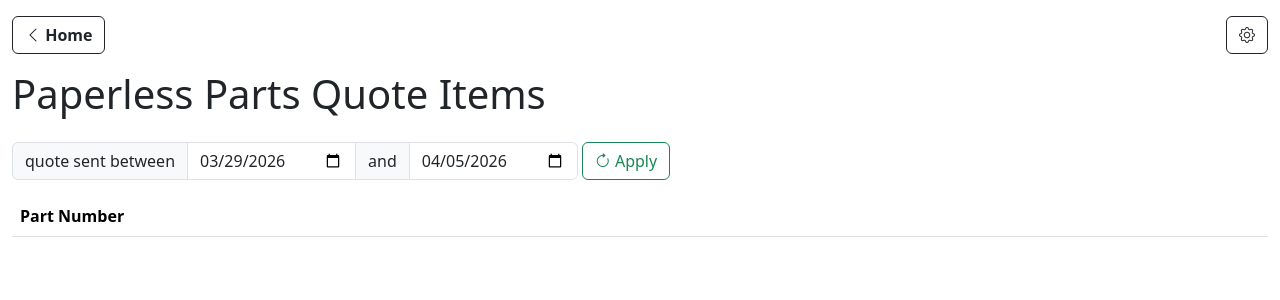
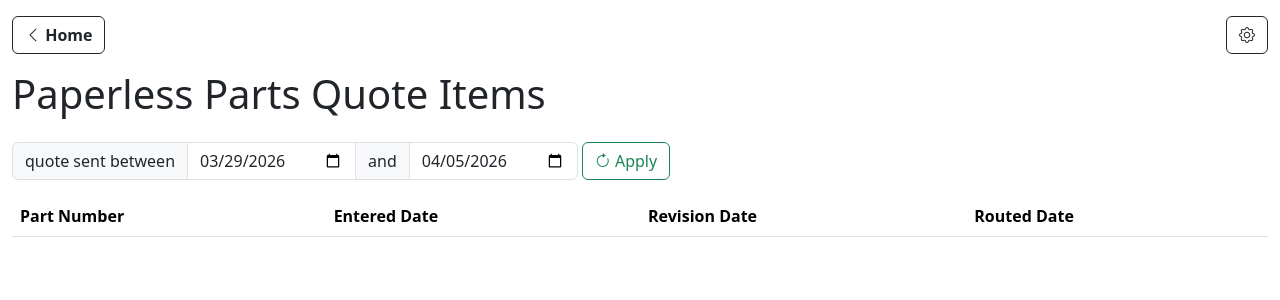
Before and after one commit to williamjacksn/e2-spy, a Flask app: page /paperless-parts/quote-items in a window 1280 px wide. Shown: the top 300 px of the page. Run offline with Flask 3, Linux system fonts and the light colour scheme; data that the repository does not hold is empty; parts of the project's set-up code (start-up, migrations or seed data) failed here and were passed over.

Commit message:
Get part dates from E2

```diff
--- a/e2_spy/app.py
+++ b/e2_spy/app.py
@@ -702,12 +702,16 @@
     part_numbers = flask.g.db.paperless_parts_quote_items_parts_in_range(
         start_date, end_date
     )
+
+    e2db = get_e2_database(flask.g.db)
+    part_dates = e2db.part_dates(part_numbers)
     return flask.render_template(
         "paperless-parts/quote-items.html",
         ctx={
             "start": start_date.isoformat(),
             "end": end_date.isoformat(),
             "parts": part_numbers,
+            "part_dates": part_dates,
         },
     )
 
--- a/e2_spy/db/e2.py
+++ b/e2_spy/db/e2.py
@@ -379,6 +379,22 @@
         """
         return self.q(sql)
 
+    def part_dates(self, part_numbers: list[str]) -> dict[str, dict]:
+        sql = """
+            select part_number, revision_date, date_routed, entered_date
+            from part_number
+            where part_number in %s
+        """
+        params = (part_numbers,)
+        return {
+            row.get("part_number"): {
+                "entered_date": row.get("entered_date"),
+                "revision_date": row.get("revision_date"),
+                "routed_date": row.get("date_routed"),
+            }
+            for row in self.q(sql, params)
+        }
+
     def period_list(self, start_date: dt.date, end_date: dt.date):
         start_period = start_date.strftime("%Y%m")
         end_period = end_date.strftime("%Y%m")
--- a/e2_spy/templates/paperless-parts/quote-items.html
+++ b/e2_spy/templates/paperless-parts/quote-items.html
@@ -42,12 +42,18 @@
                 <thead class="bg-dark position-sticky text-light top-0">
                 <tr>
                     <th>Part Number</th>
+                    <th>Entered Date</th>
+                    <th>Revision Date</th>
+                    <th>Routed Date</th>
                 </tr>
                 </thead>
                 <tbody>
                 {% for row in ctx.parts %}
                     <tr>
                         <td>{{ row }}</td>
+                        <td>{{ ctx.part_dates[row]['entered_date'] }}</td>
+                        <td>{{ ctx.part_dates[row]['revision_date'] }}</td>
+                        <td>{{ ctx.part_dates[row]['routed_date'] }}</td>
                     </tr>
                 {% endfor %}
                 </tbody>
```
